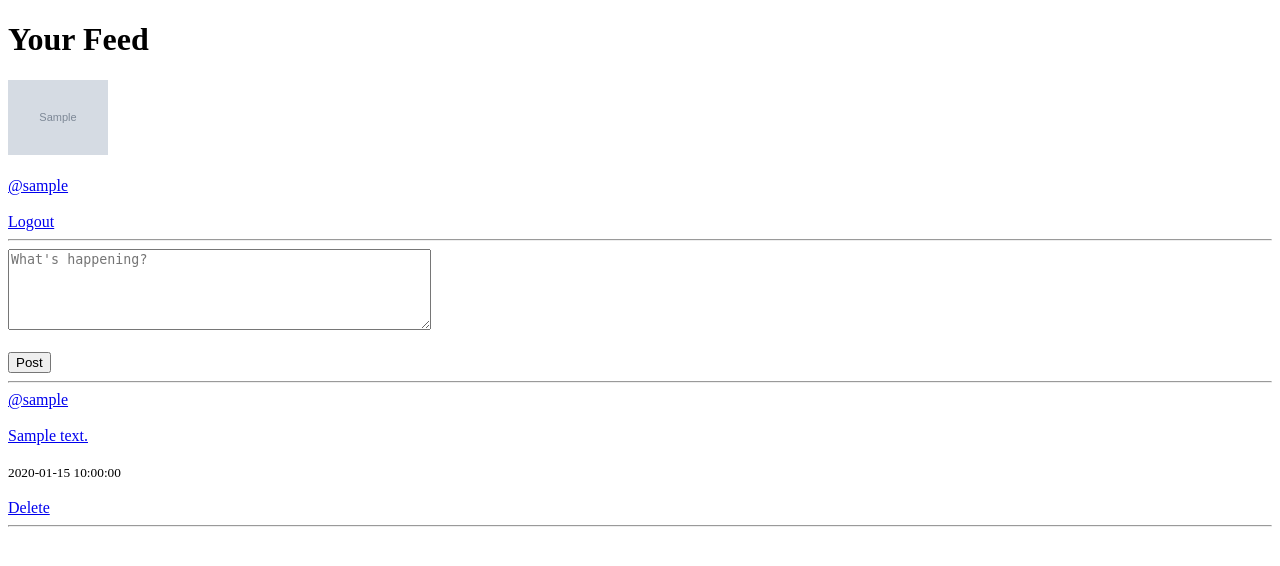
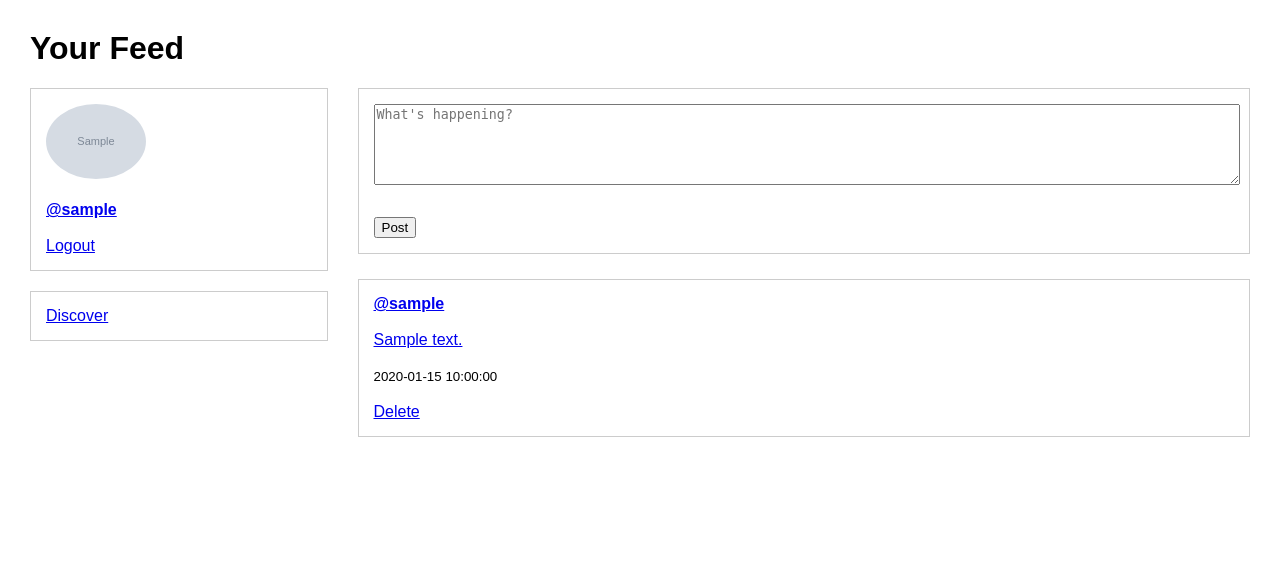
Before and after one commit to basaksanverdi/basakwall, a Flask app: page /feed in a window 1280 px wide. Shown: the top 566 px of the page. Run offline with Flask 3, Linux system fonts and the light colour scheme; the visitor is signed in with stand-in values (Sample User, id 1); tables that the repository leaves empty hold one stand-in row (values such as "Sample post"); grey boxes marked "Sample" are stand-in pictures.

Commit message:
discover sayfası eklendi. takip edilmeyen kullanıcılar ve takip edilmeyen kullanıcıların postları görülebilir. genel html ui düzenlemesi yapıldı.

```diff
--- a/app.py
+++ b/app.py
@@ -17,12 +17,14 @@ from app.routes.profile import register_profile_routes
 from app.routes.follows import register_follow_routes
 from app.routes.posts import register_post_routes
 from app.routes.feed import register_feed_routes
+from app.routes.discover import register_discover_routes
 
 register_routes(app)
 register_profile_routes(app)
 register_follow_routes(app)
 register_post_routes(app)
 register_feed_routes(app)
+register_discover_routes(app)
 
 with app.app_context():
 
--- a/app/templates/feed.html
+++ b/app/templates/feed.html
@@ -2,16 +2,78 @@
 <html>
 
 <head>
+
     <title>Feed</title>
+
+    <style>
+
+        body {
+            font-family: Arial;
+            margin: 30px;
+        }
+
+        .feed-container {
+            display: flex;
+            gap: 30px;
+        }
+
+        .sidebar {
+            width: 25%;
+        }
+
+        .feed-content {
+            width: 75%;
+        }
+
+        .profile-card {
+            border: 1px solid #ccc;
+            padding: 15px;
+            margin-bottom: 20px;
+        }
+
+        .navigation-card {
+            border: 1px solid #ccc;
+            padding: 15px;
+        }
+
+        .post-form {
+            border: 1px solid #ccc;
+            padding: 15px;
+            margin-bottom: 25px;
+        }
+
+        .post-card {
+            border: 1px solid #ccc;
+            padding: 15px;
+            margin-bottom: 20px;
+        }
+
+        textarea {
+            width: 100%;
+        }
+
+        button {
+            margin-top: 10px;
+            cursor: pointer;
+        }
+
+        img {
+            border-radius: 50%;
+        }
+
+    </style>
+
 </head>
 
 <body>
 
-    <div>
+    <h1>Your Feed</h1>
 
-        <h1>
-            Your Feed
-        </h1>
+    <div class="feed-container">
+
+        <div class="sidebar">
+
+            <div class="profile-card">
 
                 <a href="/profile/{{ current_user.username }}">
 
@@ -25,7 +87,9 @@
 
                     <br><br>
 
+                    <b>
                         @{{ current_user.username }}
+                    </b>
 
                 </a>
 
@@ -37,7 +101,19 @@
 
             </div>
 
-    <hr>
+            <div class="navigation-card">
+
+                <a href="/discover">
+                    Discover
+                </a>
+
+            </div>
+
+        </div>
+
+        <div class="feed-content">
+
+            <div class="post-form">
 
                 <form action="/posts" method="POST">
 
@@ -45,7 +121,6 @@
                         name="content"
                         placeholder="What's happening?"
                         rows="5"
-            cols="50"
                         required
                     ></textarea>
 
@@ -57,14 +132,18 @@
 
                 </form>
 
-    <hr>
+            </div>
 
             {% for post in posts %}
 
-        <div>
+                <div class="post-card">
 
                     <a href="/profile/{{ post.author.username }}">
+
+                        <b>
                             @{{ post.author.username }}
+                        </b>
+
                     </a>
 
                     <br><br>
@@ -93,9 +172,11 @@
 
                 </div>
 
-        <hr>
+            {% endfor %}
 
-    {% endfor %}
+        </div>
+
+    </div>
 
 </body>
 
```
Also changed, not shown: app/routes/discover.py (added, +41 -0 lines), app/templates/discover.html (added, +122 -0 lines), app/templates/profile.html (+119 -39 lines). Lines whose indentation alone changed are shown as unchanged.
